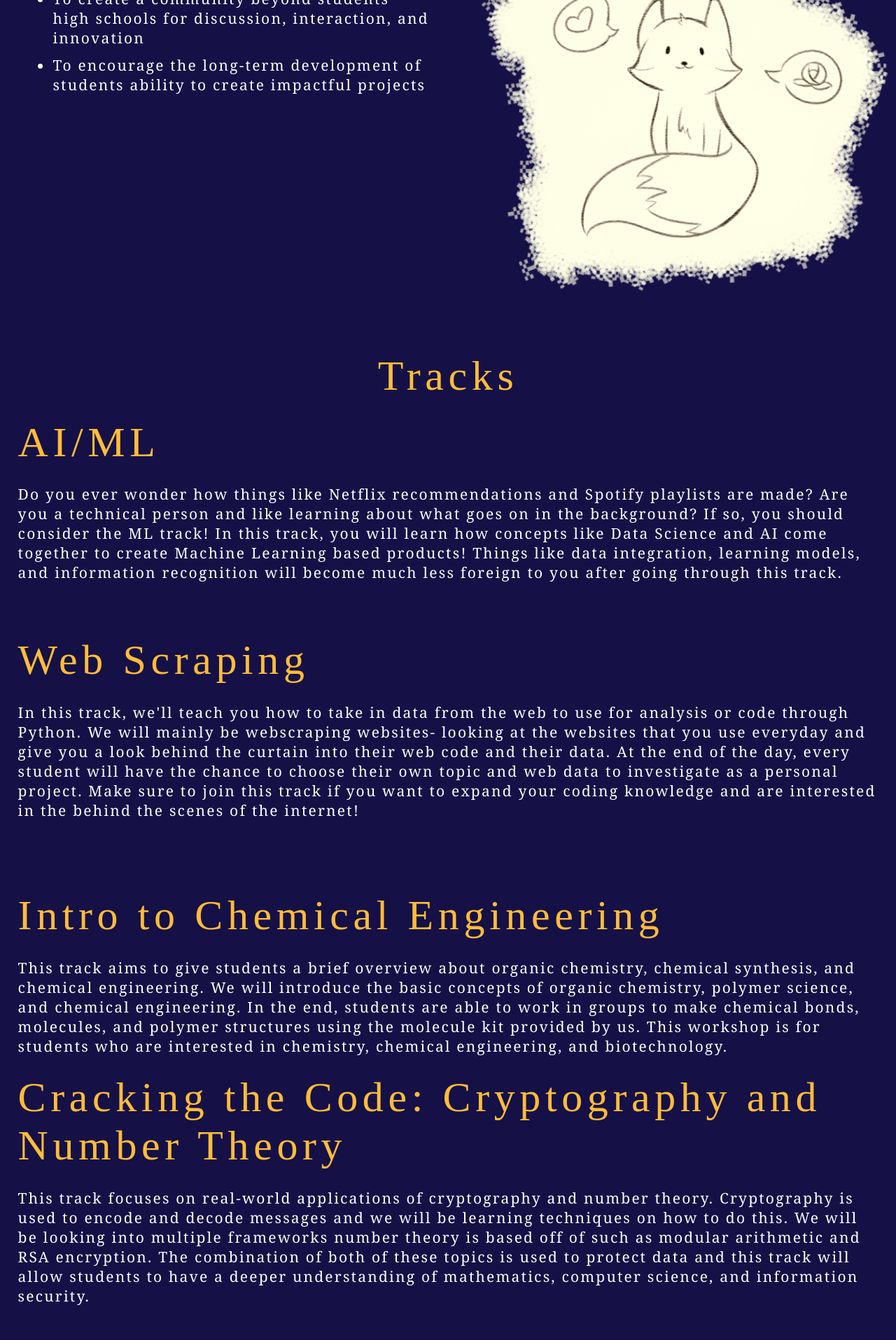
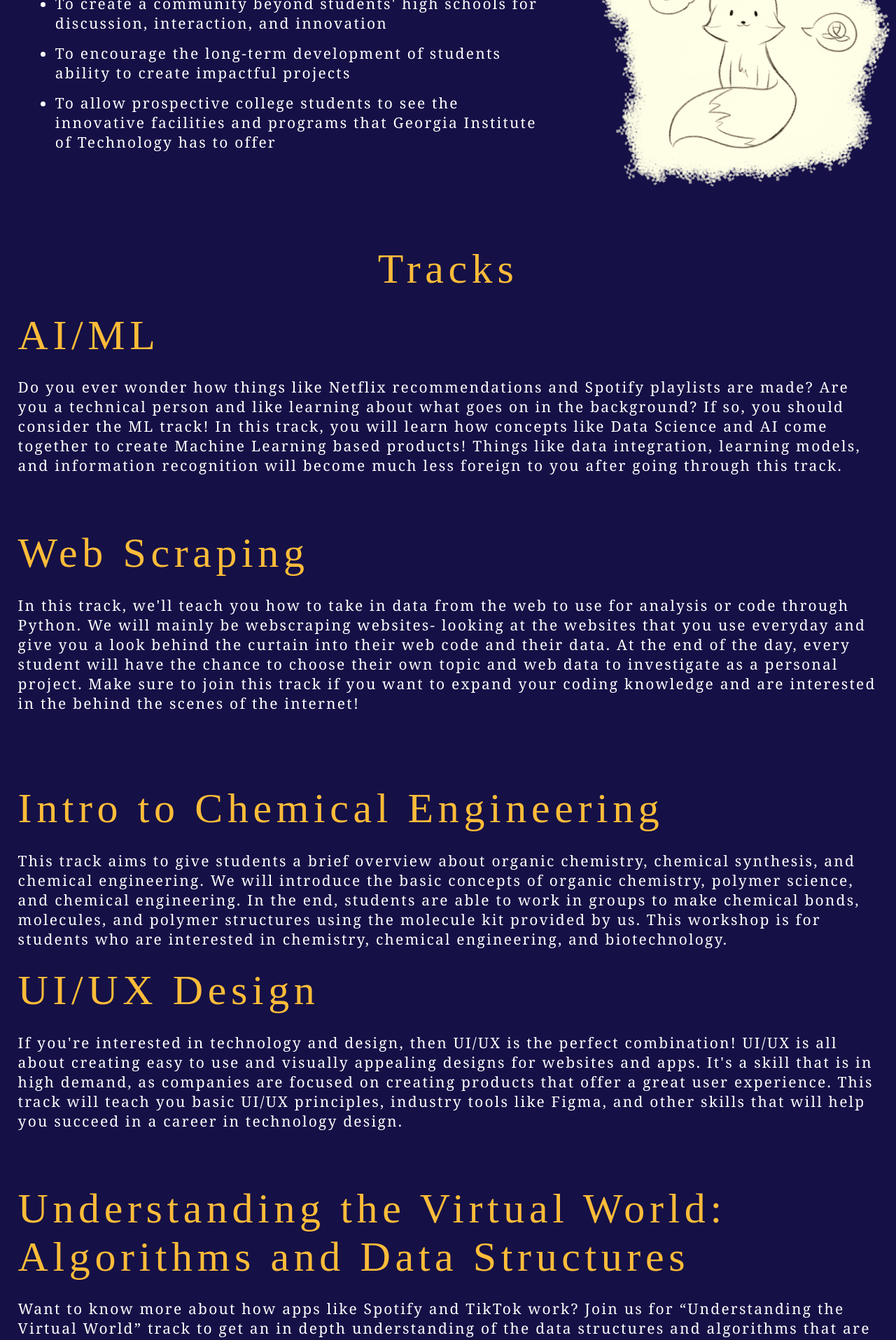
Before and after one commit to HackGT/catalyst-2022-event-site, a Next.js app: page / in a window 1280 px wide. Shown: the part 3760-5675 px from the top of the page at 70% size. Built offline with nearby package versions, Linux system fonts and the light colour scheme; a web font is replaced by a local one.

Commit message:
made a few small changes

```diff
--- a/pages/index.tsx
+++ b/pages/index.tsx
@@ -119,6 +119,7 @@ function MainPage() {
               <li>To foster connections between students with like-minded interest in computer science </li>
               <li>To create a community beyond students' high schools for discussion, interaction, and innovation</li>
               <li>To encourage the long-term development of students ability to create impactful projects</li>
+              <li>To allow prospective college students to see the innovative facilities and programs that Georgia Institute of Technology has to offer</li>
             </ul>
             <img src="/img/fox.png" alt="fox" id={styles.fox} />
           </div>
@@ -155,19 +156,6 @@ function MainPage() {
                   the basic concepts of organic chemistry, polymer science, and chemical engineering. In the end, students are able to work in groups to make
                   chemical bonds, molecules, and polymer structures using the molecule kit provided by us. This workshop is for students who are interested in
                   chemistry, chemical engineering, and biotechnology.
-                </p>
-              </div>
-              <div className={styles.track}>
-                <h2>Cracking the Code: Cryptography and Number Theory</h2>
-                <p>
-                This track focuses on real-world applications of cryptography
-                and number theory. Cryptography is used to encode and decode
-                messages and we will be learning techniques on how to do this.
-                We will be looking into multiple frameworks number theory is
-                based off of such as modular arithmetic and RSA encryption.
-                The combination of both of these topics is used to protect data
-                and this track will allow students to have a deeper understanding
-                of mathematics, computer science, and information security.
                 </p>
               </div>
               <div className={styles.track}>
@@ -233,13 +221,12 @@ function MainPage() {
           <div className={styles.answer}>
             HexLabs is a student organization and 501(c)(3) non-profit at Georgia Tech devoted to
             Computer Science outreach in collegiate and high school communities. To learn more,
-            check out our organization website <u><a target="_blank" href="" rel="noreferrer">here</a></u>.
+            check out our organization website <u><a target="_blank" href="https://hexlabs.org/" rel="noreferrer">here</a></u>.
           </div>
           <p className={styles.contactText}>
             Other Questions? <br></br>
             <br></br> Email us at: <u><a href="mailto: hello@hexlabs.org">hello@hexlabs.org</a></u> and {`we'll`} be happy to help!
           </p>
-          <img src="/img/roses.png" id={styles.rosesandstars}></img>
         </section>
         <footer className={styles.sectionFooter}>
           <img src="/img/footer_stars.png" alt="footer" id={styles.footerImg} />
--- a/styles/Home.module.css
+++ b/styles/Home.module.css
@@ -183,7 +183,7 @@
 }
 
 #fox {
-  width: 100%;
+  width: 35%;
   height: auto;
   background-size: cover;
 }
```
